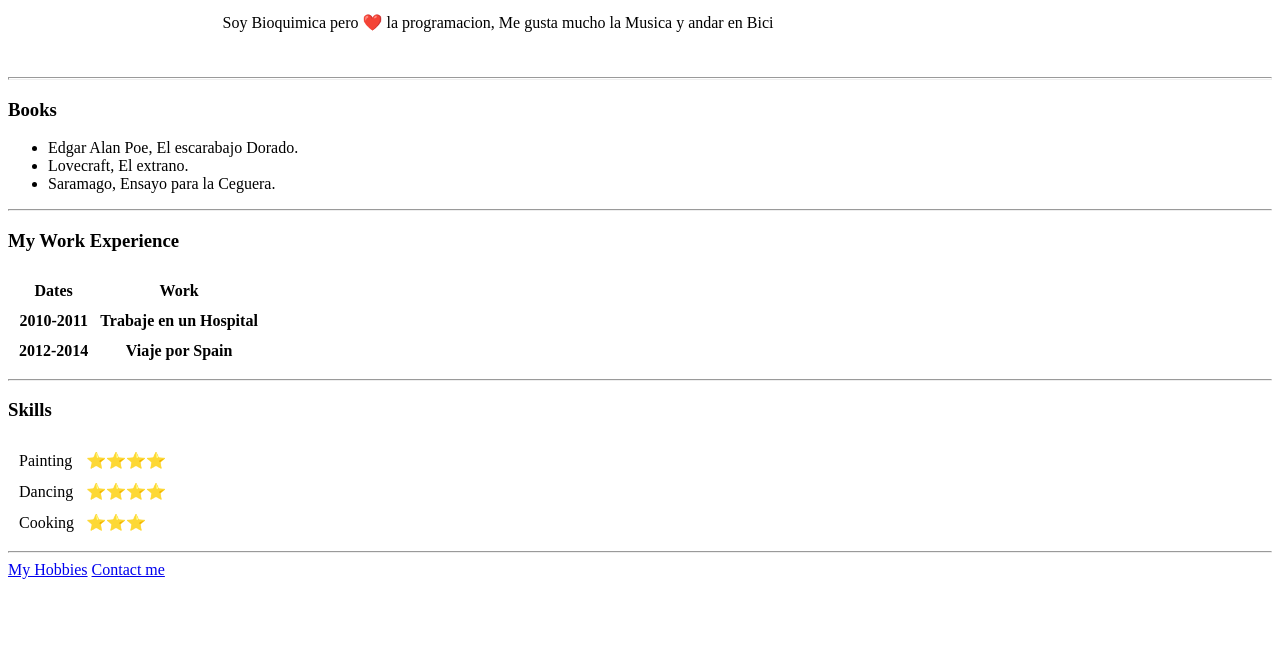
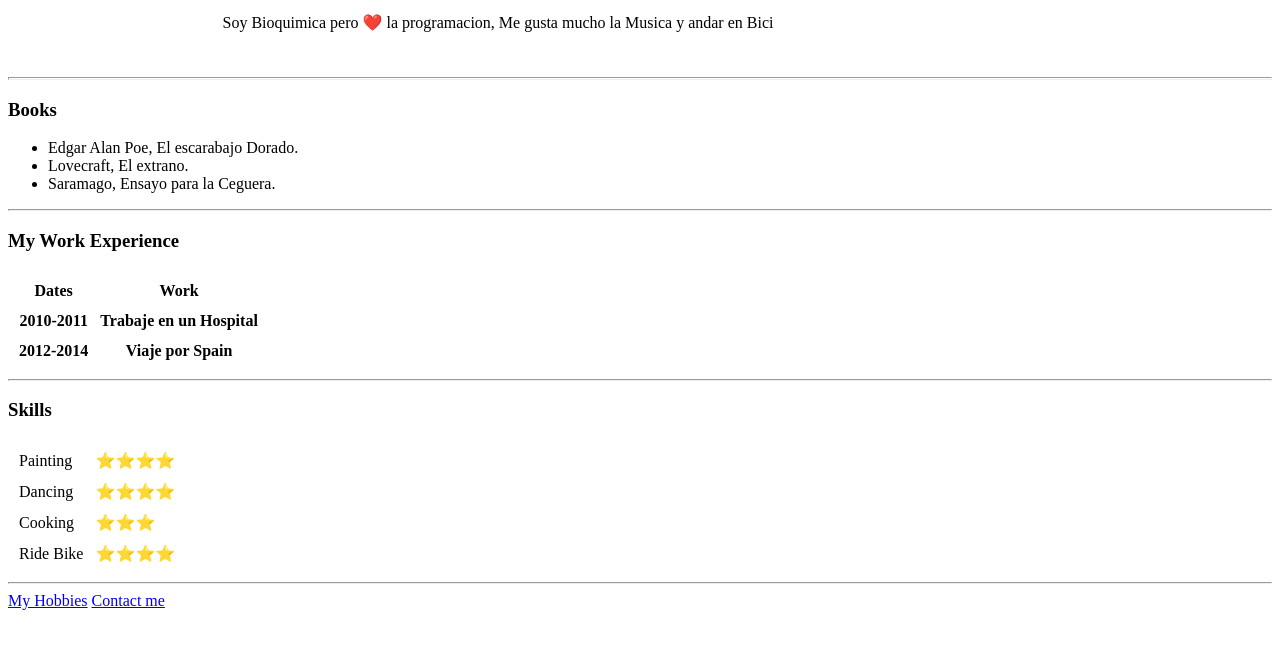
Before and after one commit to Dircks22/CV, a plain HTML site: page index.html in a window 1280 px wide. Shown: the part 130-778 px from the top of the page. Drawn offline with Linux system fonts and the light colour scheme.

Commit message:
Update index.html

```diff
--- a/index.html
+++ b/index.html
@@ -62,6 +62,10 @@
             <td>Cooking</td>
             <td>⭐⭐⭐</td>
           </tr>
+     <tr>
+            <td>Ride Bike</td>
+            <td>⭐⭐⭐⭐</td>
+          </tr>
           </table></td>
 
 <hr>
```
